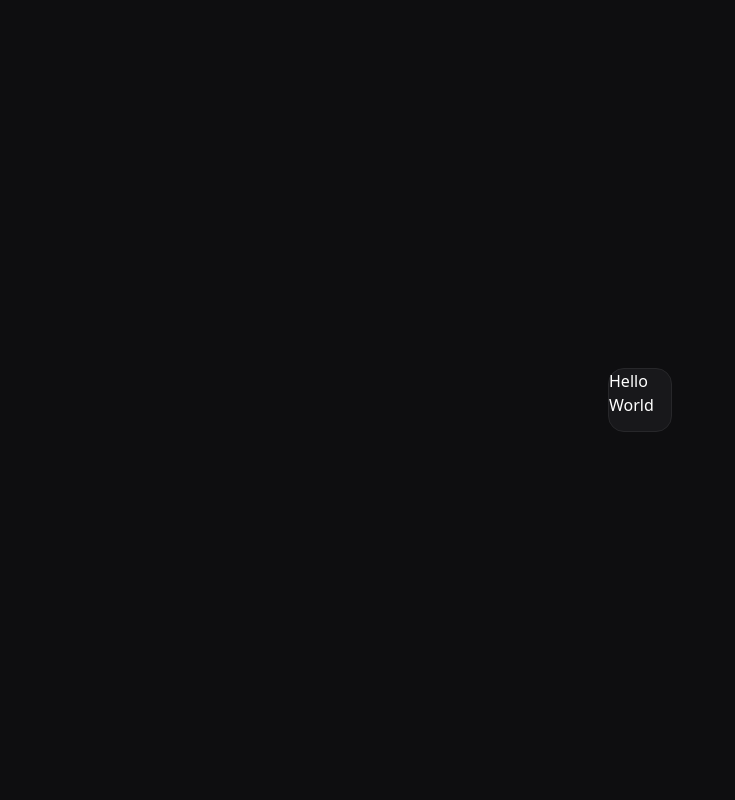
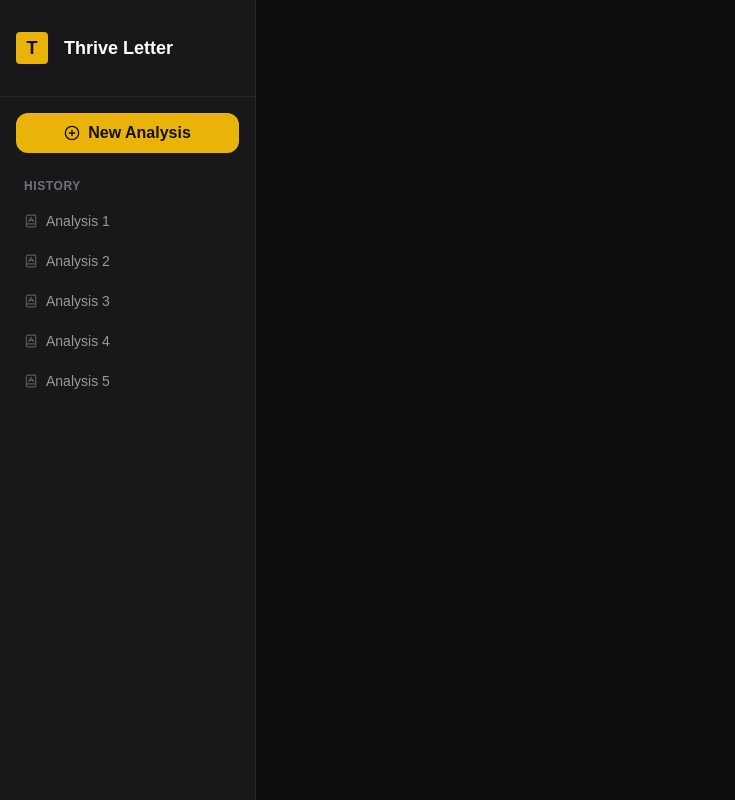
Before and after one commit to Arihantawasthi/mark-one-client, a React (Vite) app: page /analysis in a window 1280 px wide. Shown: the whole page, without its empty margins (0-735 px from the left). Built offline with nearby package versions, Linux system fonts and the light colour scheme.

Commit message:
feat: created side bar ui

```diff
--- a/package.json
+++ b/package.json
@@ -11,6 +11,7 @@
   },
   "dependencies": {
     "@tailwindcss/vite": "^4.1.17",
+    "lucide-react": "^0.554.0",
     "react": "^19.2.0",
     "react-dom": "^19.2.0",
     "react-router-dom": "^7.9.6",
--- a/src/App.jsx
+++ b/src/App.jsx
@@ -1,13 +1,69 @@
+import { X, History, CirclePlus, BookA } from "lucide-react";
+
+
 function App() {
     return (
-    <>
-        <div className="w-full h-full flex items-center justify-center">
-            <div className="bg-surface border border-border h-[64px] w-[64px] rounded-2xl">
-                <p>Hello  World</p>
+        <>
+            <Navbar />
+        </>
+    );
+}
+
+function Navbar() {
+    const handleNewAnalysis = () => {
+        // Implement new analysis logic
+        console.log("New Analysis");
+    };
+
+    const HISTORY_ITEMS = [
+        "Analysis 1",
+        "Analysis 2",
+        "Analysis 3",
+        "Analysis 4",
+        "Analysis 5",
+    ];
+
+    return (
+        <aside
+            className="w-64 fixed left-0 z-40 h-full bg-surface border-r border-border transition-all duration-300 ease-in-out flex flex-col"
+        >
+            <div className="px-4 py-8 border-b border-border flex items-center justify-between">
+                <div className="flex items-center space-x-4 font-bold text-lg">
+                    <div
+                        className="w-8 h-8 rounded flex items-center justify-center text-on-primary font-bold bg-primary-500"
+                    >
+                        T
+                    </div>
+                    <span>Thrive Letter</span>
+                </div>
             </div>
-        </div>
-    </>
-  );
+
+            <div className="p-4">
+                <button
+                    onClick={handleNewAnalysis}
+                    className="w-full flex items-center justify-center space-x-2 text-on-primary px-4 py-2 rounded-xl font-bold
+                              transition-transform active:scale-95 bg-primary-500 cursor-pointer hover:bg-primary-600 ease-in-out"
+                >
+                    <CirclePlus size={16} />
+                    <span>New Analysis</span>
+                </button>
+            </div>
+
+            <div className="flex-1 overflow-y-auto px-2 py-2 space-y-1">
+                <p className="px-4 text-[12px] font-bold text-zinc-500 mb-2 uppercase tracking-wider">History</p>
+                {HISTORY_ITEMS.map((item, i) => (
+                    <button
+                        key={i}
+                        className="w-full text-left px-4 py-2 rounded-md text-sm text-on-surface/60 hover:text-on-surface hover:bg-zinc-800
+                                   transition-all truncate flex items-center cursor-pointer"
+                    >
+                        <BookA size={14} className="mr-2 opacity-50" />
+                        {item}
+                    </button>
+                ))}
+            </div>
+        </aside>
+    );
 }
 
 export default App;
--- a/src/index.css
+++ b/src/index.css
@@ -1,7 +1,12 @@
 @import "tailwindcss";
+@import url('https://fonts.googleapis.com/css2?family=Jost:ital,wght@0,100..900;1,100..900&display=swap');
 
 
 @theme {
+    --default-font-family: 'Jost', sans-serif;
+    --font-family: var(--default-font-family);
+    --font-size-base: 16px;
+
     --color-primary-50: #fefce8;
     --color-primary-100: #fdf9c4;
     --color-primary-200: #fdef8b;
@@ -17,7 +22,9 @@
     --color-background: #0e0e10;
     --color-surface: #18181b;
     --color-border: #27272a;
-    --color-text-primary: #e4e4e7;
+    --color-on-surface: #eee;
+    --color-on-primary: #111;
+
 
     --color-sunset-100: #fde6e3;
     --color-sunset-200: #fdd1cb;
@@ -53,4 +60,5 @@ body {
     display: flex;
     justify-content: center;
     min-height: 100%;
+    width: 100%;
 }
```
Also changed, not shown: 1 other file (tests, documents, lock files or other folders).
